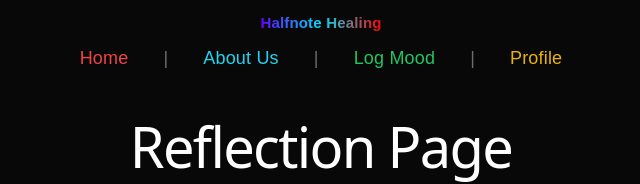
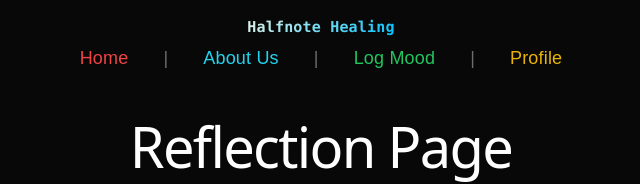
Before and after one commit to mahvelous-17/Halfnote, a React (Vite) app in the folder my-final-app/: page /reflect in a window 1280 px wide. Shown: the top 184 px of the page, without its empty margins (319-959 px from the left). Built offline with nearby package versions, Linux system fonts and the light colour scheme.

Commit message:
header radiant

```diff
--- a/my-final-app/src/components/Header.jsx
+++ b/my-final-app/src/components/Header.jsx
@@ -11,23 +11,57 @@ function Header() {
 
   return (
     <header className="bg-zinc-900 border-b border-zinc-700 fixed top-0 left-0 w-full z-50 py-2">
+      <style>{`
+        @property --gradient-start {
+          syntax: "<color>";
+          initial-value: #00c3ff;
+          inherits: false;
+        }
+        @property --gradient-end {
+          syntax: "<color>";
+          initial-value: #d400ff;
+          inherits: false;
+        }
+        .houdini-gradient {
+          background: linear-gradient(135deg, var(--gradient-start), var(--gradient-end));
+          animation: houdini-colors 4s ease infinite;
+          -webkit-background-clip: text;
+          -webkit-text-fill-color: transparent;
+          background-clip: text;
+        }
+        @keyframes houdini-colors {
+          0%, 100% {
+            --gradient-start: #00c3ff;
+            --gradient-end: #d400ff;
+          }
+          33% {
+            --gradient-start: #ffffff;
+            --gradient-end: #00c3ff;
+          }
+          66% {
+            --gradient-start: #279c39;
+            --gradient-end: #00c3ff;
+          }
+        }
+      `}</style>
+
       <div className="max-w-4xl w-full mx-auto px-6 flex justify-between items-center h-20">
-        <div
-          className="text-xl font-bold"
+        <div style={{ display: "flex", justifyContent: "center", marginTop: "10px" }}>
+          <pre
+            className="overflow-auto houdini-gradient"
             style={{
-            background: "linear-gradient(to right, #6200ff, #00e1ff, #ff0000)",
-            WebkitBackgroundClip: "text",
-            WebkitTextFillColor: "transparent",
               display: "inline-block",
-            color: "transparent",
               fontSize: "15px",
               lineHeight: "17px",
               textAlign: "center",
+              whiteSpace: "pre",
+              margin: "0 auto",
               border: "none",
-            fontWeight: "bold",
+              fontWeight: "bold"
             }}
           >
             Halfnote Healing
+          </pre>
         </div>
 
         <nav className="flex items-center pt-2 whitespace-nowrap gap-6">
```
Lines whose indentation alone changed are shown as unchanged.
